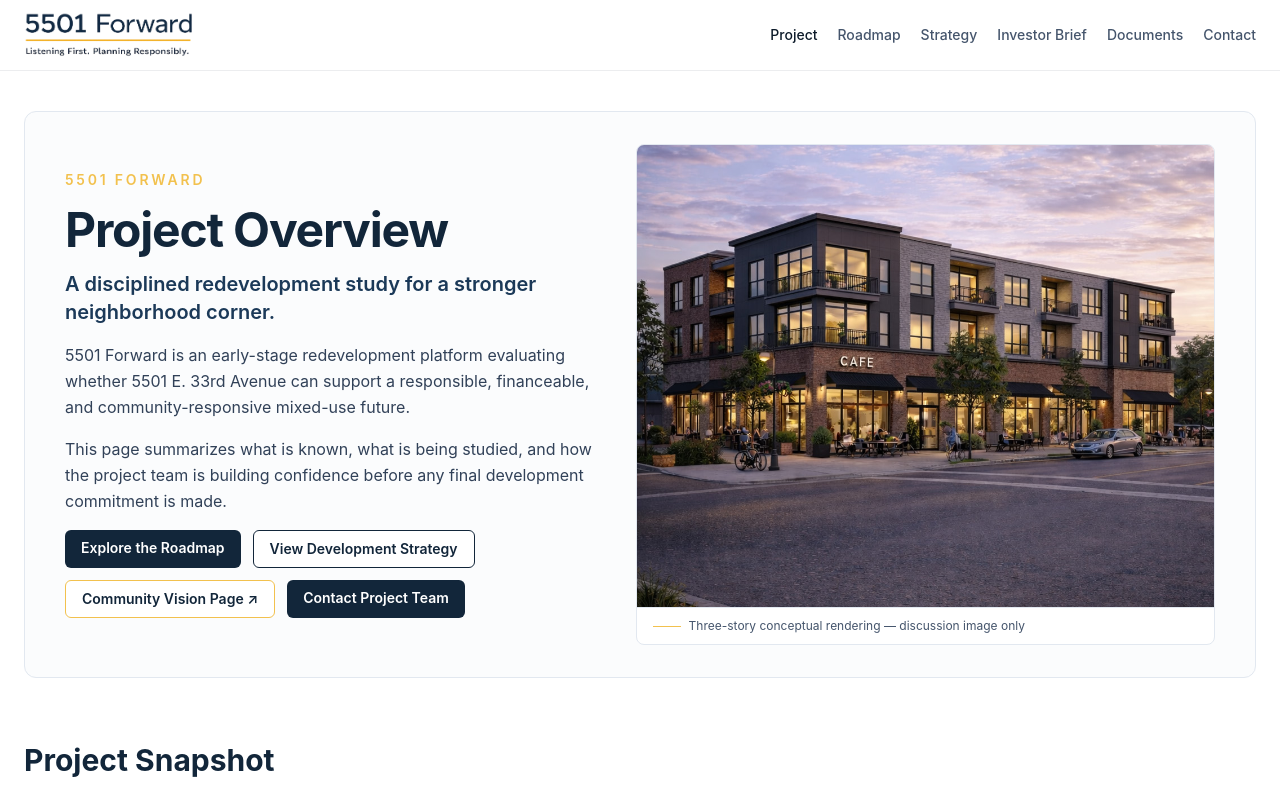
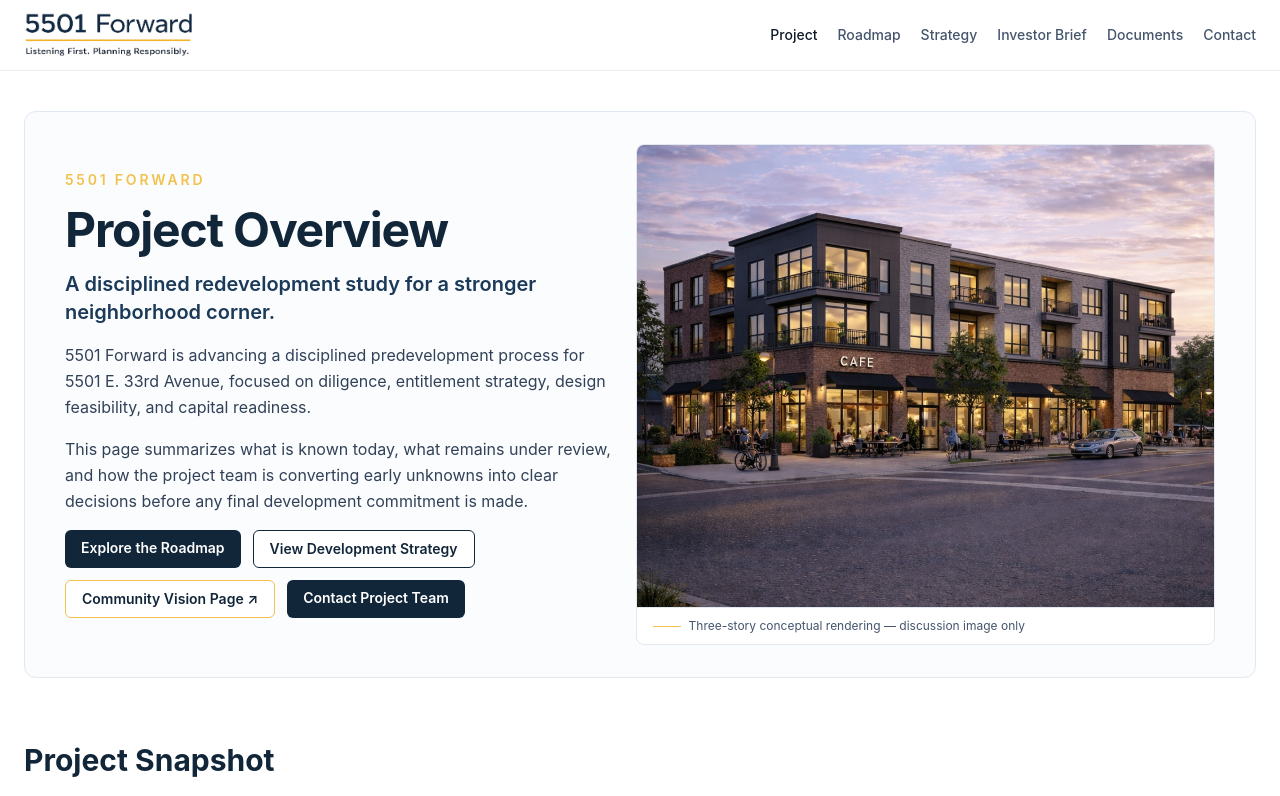
Before and after one commit to martinez-frank/5501-forward-site, a Next.js app: page /project in a window 1280 px wide. Shown: the top 796 px of the page. Built offline with nearby package versions, Linux system fonts and the light colour scheme.

Commit message:
Update project hero paragraph copy

```diff
--- a/app/project/page.tsx
+++ b/app/project/page.tsx
@@ -21,8 +21,8 @@ export default function ProjectPage() {
             <p className="text-sm font-semibold uppercase tracking-[0.2em] text-[#f2c14e]">5501 Forward</p>
             <h1 className="text-4xl font-bold tracking-tight text-[#12263a] sm:text-5xl">Project Overview</h1>
             <h2 className="text-xl font-semibold text-[#1b3958]">A disciplined redevelopment study for a stronger neighborhood corner.</h2>
-            <p className="text-base leading-relaxed text-slate-700">5501 Forward is an early-stage redevelopment platform evaluating whether 5501 E. 33rd Avenue can support a responsible, financeable, and community-responsive mixed-use future.</p>
-            <p className="text-base leading-relaxed text-slate-700">This page summarizes what is known, what is being studied, and how the project team is building confidence before any final development commitment is made.</p>
+            <p className="text-base leading-relaxed text-slate-700">5501 Forward is advancing a disciplined predevelopment process for 5501 E. 33rd Avenue, focused on diligence, entitlement strategy, design feasibility, and capital readiness.</p>
+            <p className="text-base leading-relaxed text-slate-700">This page summarizes what is known today, what remains under review, and how the project team is converting early unknowns into clear decisions before any final development commitment is made.</p>
             <div className="flex flex-wrap gap-3">
               <Link href="/execution-roadmap" className="rounded-md bg-[#12263a] px-4 py-2 text-sm font-semibold text-white">Explore the Roadmap</Link>
               <Link href="/development-strategy" className="rounded-md border border-[#12263a] bg-white px-4 py-2 text-sm font-semibold text-[#12263a]">View Development Strategy</Link>
```
